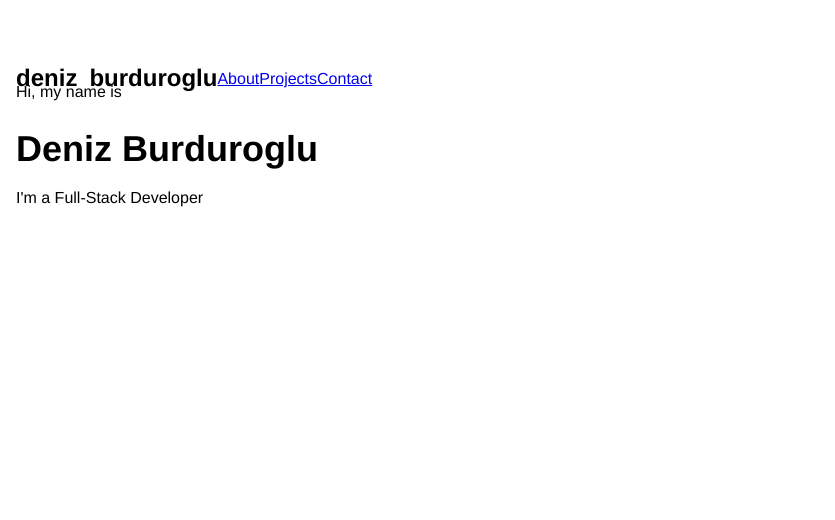
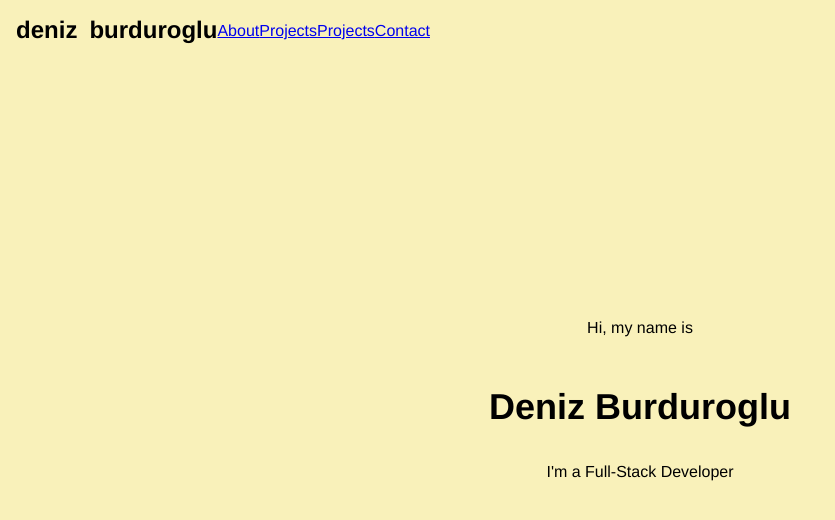
Before and after one commit to denizburduroglu/portfolio-app, an Angular app: page / in a window 1280 px wide. Shown: the top 520 px of the page, without its empty margins (0-835 px from the left). Built offline with nearby package versions, Linux system fonts and the light colour scheme.

Commit message:
added sections

```diff
--- a/src/app/app.component.html
+++ b/src/app/app.component.html
@@ -1,5 +1,6 @@
+<div class="root-container">
   <!-- create header -->
-<div class="header">
+  <nav class="nav-header">
     <!-- Logo Animation -->
     <ul #myLogo class="logo-list hidden">
       <li>d</li>
@@ -23,12 +24,23 @@
     <ul class="nav-list">
       <li><a routerLink="/about">About</a></li>
       <li><a routerLink="/projects">Projects</a></li>
+      <li><a routerLink="/projects">Projects</a></li>
       <li><a routerLink="/contact">Contact</a></li>
     </ul>
-</div>
+  </nav>
 
-<div class="body-page">
+  <section class="introduction">
     <p>Hi, my name is</p>
     <h1>Deniz Burduroglu</h1>
     <p>I'm a Full-Stack Developer</p>
+  </section>
+  <section class="about">
+    <p>This is about me</p>
+  </section>
+  <section class="projects">
+    <p>These are some of my projects</p>
+  </section>
+  <section class="skills">
+    <p>These are my skills</p>
+  </section>
 </div>
--- a/src/app/app.component.scss
+++ b/src/app/app.component.scss
@@ -1,9 +1,21 @@
+@import '/src/styles/variables.scss';
+
+
+// Root Container
+.root-container {
+  display: flex;
+  flex-direction: column;
+  min-height: 110vh;
+  background-color: $secondary-color;
+}
+
 // Header
-.header {
+.nav-header {
   position: fixed;
   display: flex;
   width: 100%;
   padding: 0 1rem;
+  background-color: $secondary-color;
 }
 
 // Logo
@@ -42,8 +54,39 @@
   padding: 0;
 }
 
-// Body
-.body-page {
-  margin-top: 3rem;
-  padding: 1rem;
+// Sections
+.introduction {
+  display: flex;
+  flex-direction: column;
+  justify-content: center;
+  align-items: center;
+  min-height: 100vh;
+  background-color: $secondary-color;
 }
+
+.about {
+  display: flex;
+  flex-direction: row;
+  justify-content: center;
+  align-items: center;
+  min-height: 100vh;
+  background-color: $secondary-color;
+}
+
+.projects {
+  display: flex;
+  flex-direction: column;
+  justify-content: center;
+  align-items: center;
+  min-height: 100vh;
+  background-color: $secondary-color;
+}
+
+.skills {
+  display: flex;
+  flex-direction: column;
+  justify-content: center;
+  align-items: center;
+  min-height: 100vh;
+  background-color: $secondary-color;
+}
--- a/src/styles/variables.scss
+++ b/src/styles/variables.scss
@@ -1,5 +1,19 @@
-$dark-green: #14471E;
-$light-green: #68904D;
-$light-grey: #C8D2D1;
-$light-orange: #EE9B01;
-$dark-orange: #D86A00;
+// Main stuff
+$dark-green: #394375;
+$light-green: #B4B022;
+$light-grey: #F9F1BA;
+$light-orange: #ffbd41;
+$dark-orange: #EA5E2D;
+
+// Thinking about it
+$dark-grey: #4A4A4A;
+$dark-blue: #1A2B3C;
+$light-blue: #2E4E6E;
+$light-red: #E74C3C;
+$dark-red: #C0392B;
+
+$primary-color: $dark-green;
+$secondary-color: $light-grey;
+$tertiary-color: $light-grey;
+$quaternary-color: $light-orange;
+$quinary-color: $dark-orange;
```
Lines whose indentation alone changed are shown as unchanged.
